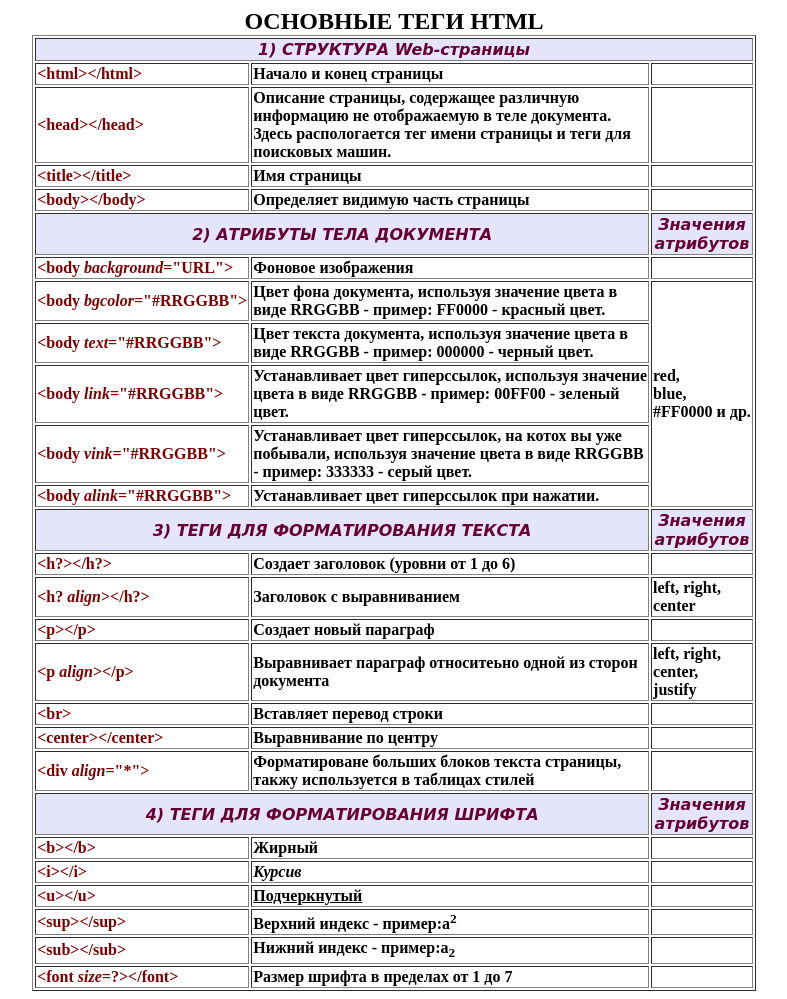
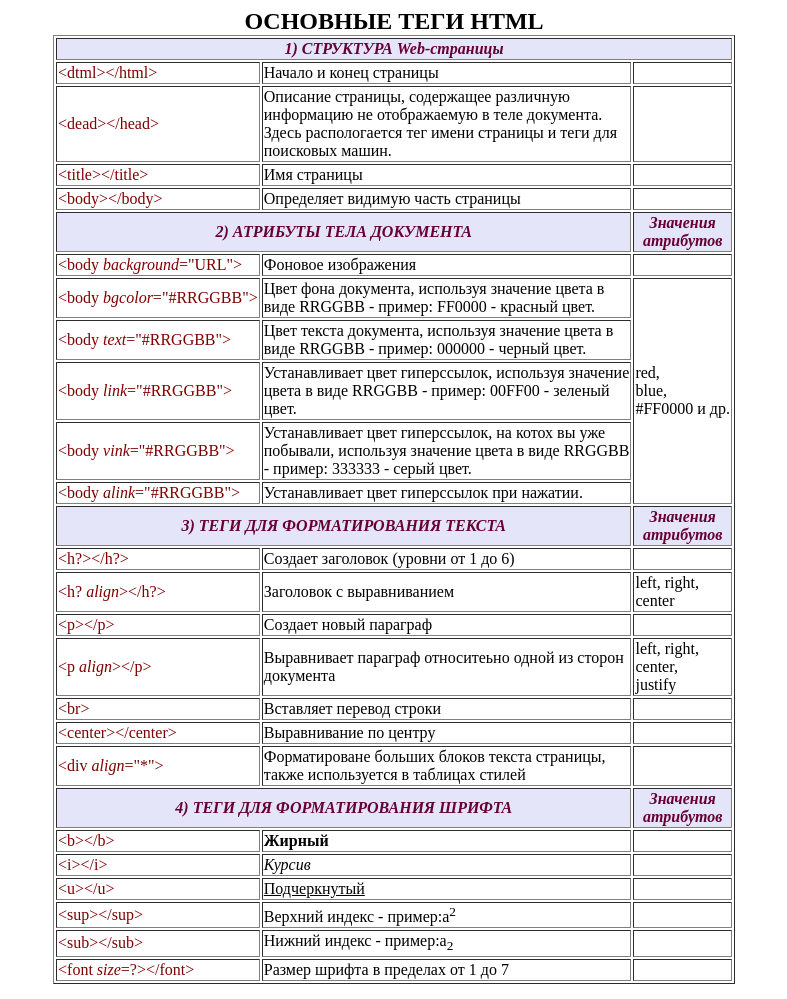
Before and after one commit to martsul/lessons, a plain HTML site: page lesson-2/index.html in a window 1280 px wide. Shown: the whole page, without its empty margins (246-1033 px from the left). Drawn offline with Linux system fonts and the light colour scheme.

Commit message:
fix center, font, td

```diff
--- a/lesson-2/index.html
+++ b/lesson-2/index.html
@@ -7,275 +7,261 @@
 </head>
 
 <body>
-    <center>
-        <table border="table">
+        <table border="table" align="center">
             <caption>
                 <b>
-                    <font size="5">ОСНОВНЫЕ ТЕГИ HTML</font>
+                    <font size="5">ОСНОВНЫЕ ТЕГИ HTML
                 </b>
             </caption>
 
             <tbody align="left">
                 <tr bgcolor="#e5e5f9" align="center">
-                    <th colspan="3">
+                    <th colspan="3" style="color:#660033">
                         <i>
-                            <font color="#660033" face="cursive ">1) СТРУКТУРА Web-страницы</font>
+                            1) СТРУКТУРА Web-страницы
                         </i>
                     </th>
                 </tr>
                 <tr>
-                    <th>
-                        <font color="7f0000">&lthtml&gt&lt/html&gt</font>
-                    </th>
-                    <th>Начало и конец страницы</th>
-                    <th></th>
+                    <td style="color:#7f0000">
+                        &ltdtml&gt&lt/html&gt
+                    </td>
+                    <td>Начало и конец страницы</td>
+                    <td></td>
                 </tr>
                 <tr>
-                    <th>
-                        <font color="7f0000">&lthead&gt&lt/head&gt</font>
-                    </th>
-                    <th>
+                    <td style="color:#7f0000">
+                        &ltdead&gt&lt/head&gt
+                    </td>
+                    <td>
                         Описание страницы, содержащее различную<br>
                         информацию не отображаемую в теле документа.<br>
                         Здесь распологается тег имени страницы и теги для<br>
                         поисковых машин.
-                    </th>
-                    <th></th>
+                    </td>
+                    <td></td>
                 </tr>
                 <tr>
-                    <th>
-                        <font color="7f0000">&lttitle&gt&lt/title&gt</font>
-                    </th>
-                    <th>Имя страницы</th>
-                    <th></th>
+                    <td style="color:#7f0000">
+                        &lttitle&gt&lt/title&gt
+                    </td>
+                    <td>Имя страницы</td>
+                    <td></td>
                 </tr>
                 <tr>
-                    <th>
-                        <font color="7f0000">&ltbody&gt&lt/body&gt</font>
-                    </th>
-                    <th>Определяет видимую часть страницы</th>
-                    <th></th>
+                    <td style="color:#7f0000">
+                        &ltbody&gt&lt/body&gt
+                    </td>
+                    <td>Определяет видимую часть страницы</td>
+                    <td></td>
                 </tr>
                 <tr bgcolor="#e5e5f9" align="center">
-                    <th colspan="2">
+                    <th colspan="2" style="color:#660033">
                         <i>
-                            <font color="#660033" face="cursive">
                                 2) АТРИБУТЫ ТЕЛА ДОКУМЕНТА
-                            </font>
                         </i>
                     </th>
-                    <th>
+                    <th style="color:#660033">
                         <i>
-                            <font color="#660033" face="cursive">
                                 Значения<br>
                                 атрибутов
-                            </font>
                         </i>
                     </th>
                 </tr>
                 <tr>
-                    <th>
-                        <font color="7f0000">&ltbody <i>background</i>="URL"&gt</font>
-                    </th>
-                    <th>Фоновое изображения</th>
-                    <th></th>
+                    <td style="color:#7f0000">
+                        &ltbody <i>background</i>="URL"&gt
+                    </td>
+                    <td>Фоновое изображения</td>
+                    <td></td>
                 </tr>
                 <tr>
-                    <th>
-                        <font color="7f0000">&ltbody <i>bgcolor</i>="#RRGGBB"&gt</font>
-                    </th>
-                    <th>
+                    <td style="color:#7f0000">
+                        &ltbody <i>bgcolor</i>="#RRGGBB"&gt
+                    </td>
+                    <td>
                         Цвет фона документа, используя значение цвета в<br>
                         виде RRGGBB - пример: FF0000 - красный цвет.
-                    </th>
-                    <th rowspan="5">
+                    </td>
+                    <td rowspan="5">
                         red,<br>
                         blue,<br>
                         #FF0000 и др.
-                    </th>
+                    </td>
                 </tr>
                 <tr>
-                    <th>
-                        <font color="7f0000">&ltbody <i>text</i>="#RRGGBB"&gt</font>
-                    </th>
-                    <th>
+                    <td style="color:#7f0000">
+                        &ltbody <i>text</i>="#RRGGBB"&gt
+                    </td>
+                    <td>
                         Цвет текста документа, используя значение цвета в<br>
                         виде RRGGBB - пример: 000000 - черный цвет.
-                    </th>
+                    </td>
                 </tr>
                 <tr>
-                    <th>
-                        <font color="7f0000">&ltbody <i>link</i>="#RRGGBB"&gt</font>
-                    </th>
-                    <th>
+                    <td style="color:#7f0000">
+                        &ltbody <i>link</i>="#RRGGBB"&gt
+                    </td>
+                    <td>
                         Устанавливает цвет гиперссылок, используя значение<br>
                         цвета в виде RRGGBB - пример: 00FF00 - зеленый<br>
                         цвет.
-                    </th>
+                    </td>
                 </tr>
                 <tr>
-                    <th>
-                        <font color="7f0000">&ltbody <i>vink</i>="#RRGGBB"&gt</font>
-                    </th>
-                    <th>
+                    <td style="color:#7f0000">
+                        &ltbody <i>vink</i>="#RRGGBB"&gt
+                    </td>
+                    <td>
                         Устанавливает цвет гиперссылок, на котох вы уже<br>
                         побывали, используя значение цвета в виде RRGGBB<br>
                         - пример: 333333 - серый цвет.
-                    </th>
+                    </td>
                 </tr>
                 <tr>
-                    <th>
-                        <font color="7f0000">&ltbody <i>alink</i>="#RRGGBB"&gt</font>
-                    </th>
-                    <th>Устанавливает цвет гиперссылок при нажатии.</th>
+                    <td style="color:#7f0000">
+                        &ltbody <i>alink</i>="#RRGGBB"&gt
+                    </td>
+                    <td>Устанавливает цвет гиперссылок при нажатии.</td>
                 </tr>
                 <tr bgcolor="#e5e5f9" align="center">
-                    <th colspan="2">
+                    <th colspan="2" style="color:#660033">
                         <i>
-                            <font color="#660033" face="cursive">
                                 3) ТЕГИ ДЛЯ ФОРМАТИРОВАНИЯ ТЕКСТА
-                            </font>
                         </i>
                     </th>
-                    <th>
+                    <th style="color:#660033">
                         <i>
-                            <font color="#660033" face="cursive">
                                 Значения<br>
                                 атрибутов
-                            </font>
                         </i>
                     </th>
                 </tr>
                 <tr>
-                    <th>
-                        <font color="7f0000">&lth?&gt&lt/h?&gt</font>
-                    </th>
-                    <th>Создает заголовок (уровни от 1 до 6)</th>
-                    <th></th>
+                    <td style="color:#7f0000">
+                        &lth?&gt&lt/h?&gt
+                    </td>
+                    <td>Создает заголовок (уровни от 1 до 6)</td>
+                    <td></td>
                 </tr>
                 <tr>
-                    <th>
-                        <font color="7f0000">&lth? <i>align</i>&gt&lt/h?&gt</font>
-                    </th>
-                    <th>Заголовок с выравниванием</th>
-                    <th>
+                    <td style="color:#7f0000">
+                        &lth? <i>align</i>&gt&lt/h?&gt
+                    </td>
+                    <td>Заголовок с выравниванием</td>
+                    <td>
                         left, right,<br>
                         center
-                    </th>
+                    </td>
                 </tr>
                 <tr>
-                    <th>
-                        <font color="7f0000">&ltp&gt&lt/p&gt</font>
-                    </th>
-                    <th>Создает новый параграф</th>
-                    <th></th>
+                    <td style="color:#7f0000">
+                        &ltp&gt&lt/p&gt
+                    </td>
+                    <td>Создает новый параграф</td>
+                    <td></td>
                 </tr>
                 <tr>
-                    <th>
-                        <font color="7f0000">&ltp <i>align</i>&gt&lt/p&gt</font>
-                    </th>
-                    <th>
+                    <td style="color:#7f0000">
+                        &ltp <i>align</i>&gt&lt/p&gt
+                    </td>
+                    <td>
                         Выравнивает параграф относитеьно одной из сторон<br>
                         документа
-                    </th>
-                    <th>
+                    </td>
+                    <td>
                         left, right,<br>
                         center,<br>
                         justify
-                    </th>
+                    </td>
                 </tr>
                 <tr>
-                    <th>
-                        <font color="7f0000">&ltbr&gt</font>
-                    </th>
-                    <th>Вставляет перевод строки</th>
-                    <th></th>
+                    <td style="color:#7f0000">
+                        &ltbr&gt
+                    </td>
+                    <td>Вставляет перевод строки</td>
+                    <td></td>
                 </tr>
                 <tr>
-                    <th>
-                        <font color="7f0000">&ltcenter&gt&lt/center&gt</font>
-                    </th>
-                    <th>Выравнивание по центру</th>
-                    <th></th>
+                    <td style="color:#7f0000">
+                        &ltcenter&gt&lt/center&gt
+                    </td>
+                    <td>Выравнивание по центру</td>
+                    <td></td>
                 </tr>
                 <tr>
-                    <th>
-                        <font color="7f0000">&ltdiv <i>align</i>="*"&gt</font>
-                    </th>
-                    <th>
+                    <td style="color:#7f0000">
+                        &ltdiv <i>align</i>="*"&gt
+                    </td>
+                    <td>
                         Форматироване больших блоков текста страницы,<br>
-                        такжу используется в таблицах стилей
-                    </th>
-                    <th></th>
+                        также используется в таблицах стилей
+                    </td>
+                    <td></td>
                 </tr>
                 <tr bgcolor="#e5e5f9" align="center">
-                    <th colspan="2">
+                    <th colspan="2" style="color:#660033">
                         <i>
-                            <font color="#660033" face="cursive">
                                 4) ТЕГИ ДЛЯ ФОРМАТИРОВАНИЯ ШРИФТА
-                            </font>
                         </i>
                     </th>
-                    <th>
+                    <th style="color:#660033">
                         <i>
-                            <font color="#660033" face="cursive">
                                 Значения<br>
                                 атрибутов
-                            </font>
                         </i>
                     </th>
                 </tr>
                 <tr>
-                    <th>
-                        <font color="7f0000">&ltb&gt&lt/b&gt</font>
-                    </th>
-                    <th>
+                    <td style="color:#7f0000">
+                        &ltb&gt&lt/b&gt
+                    </td>
+                    <td>
                         <b>Жирный</b>
-                    </th>
-                    <th></th>
+                    </td>
+                    <td></td>
                 </tr>
                 <tr>
-                    <th>
-                        <font color="7f0000">&lti&gt&lt/i&gt</font>
-                    </th>
-                    <th>
+                    <td style="color:#7f0000">
+                        &lti&gt&lt/i&gt
+                    </td>
+                    <td>
                         <i>Курсив</i>
-                    </th>
-                    <th></th>
+                    </td>
+                    <td></td>
                 </tr>
                 <tr>
-                    <th>
-                        <font color="7f0000">&ltu&gt&lt/u&gt</font>
-                    </th>
-                    <th>
+                    <td style="color:#7f0000">
+                        &ltu&gt&lt/u&gt
+                    </td>
+                    <td>
                         <u>Подчеркнутый</u>
-                    </th>
-                    <th></th>
+                    </td>
+                    <td></td>
                 </tr>
                 <tr>
-                    <th>
-                        <font color="7f0000">&ltsup&gt&lt/sup&gt</font>
-                    </th>
-                    <th>Верхний индекс - пример:a<sup>2</sup></th>
-                    <th></th>
+                    <td style="color:#7f0000">
+                        &ltsup&gt&lt/sup&gt
+                    </td>
+                    <td>Верхний индекс - пример:a<sup>2</sup></td>
+                    <td></td>
                 </tr>
                 <tr>
-                    <th>
-                        <font color="7f0000">&ltsub&gt&lt/sub&gt</font>
-                    </th>
-                    <th>Нижний индекс - пример:a<sub>2</sub></th>
-                    <th></th>
+                    <td style="color:#7f0000">
+                        &ltsub&gt&lt/sub&gt
+                    </td>
+                    <td>Нижний индекс - пример:a<sub>2</sub></td>
+                    <td></td>
                 </tr>
                 <tr>
-                    <th>
-                        <font color="7f0000">&ltfont <i>size</i>=?&gt&lt/font&gt</font>
-                    </th>
-                    <th>Размер шрифта в пределах от 1 до 7</th>
-                    <th></th>
+                    <td style="color:#7f0000">
+                        &ltfont <i>size</i>=?&gt&lt/font&gt
+                    </td>
+                    <td>Размер шрифта в пределах от 1 до 7</td>
+                    <td></td>
                 </tr>
             </tbody>
         </table>
-    </center>
 </body>
 
 </html>
```
